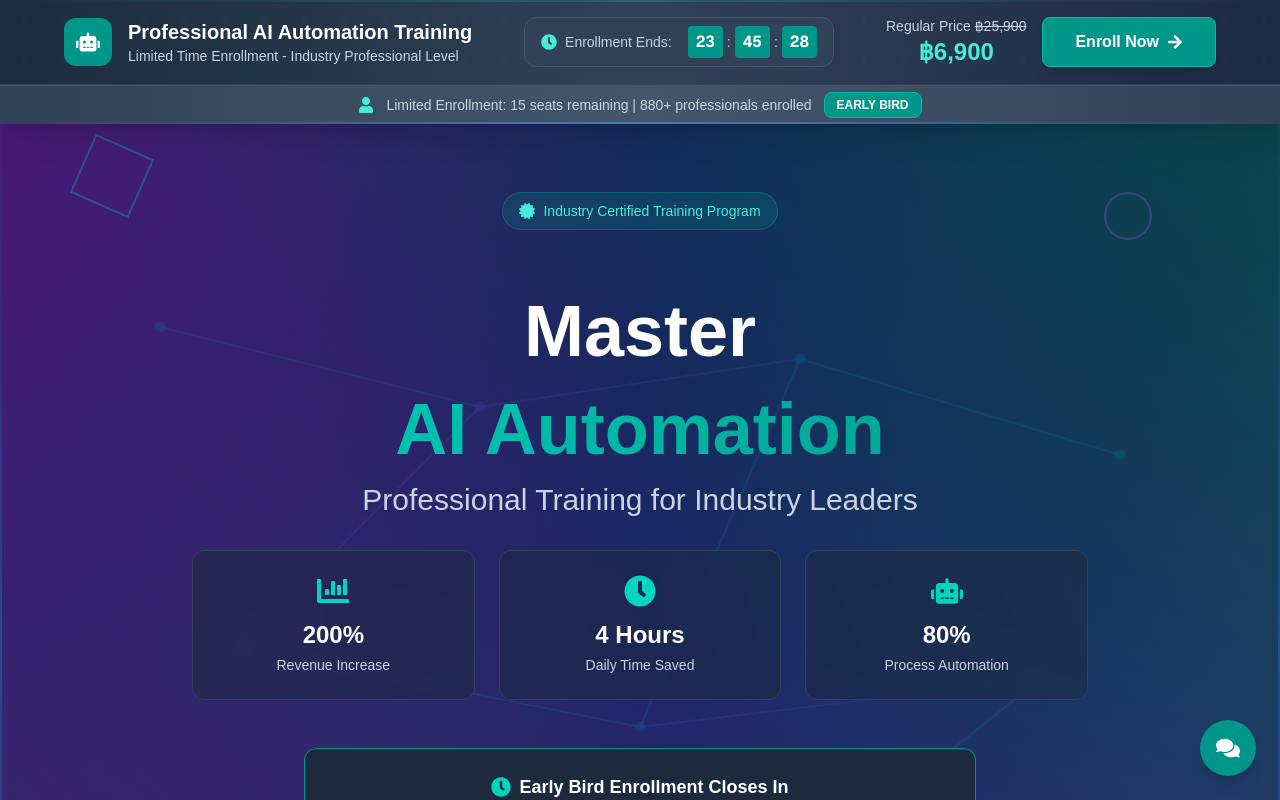
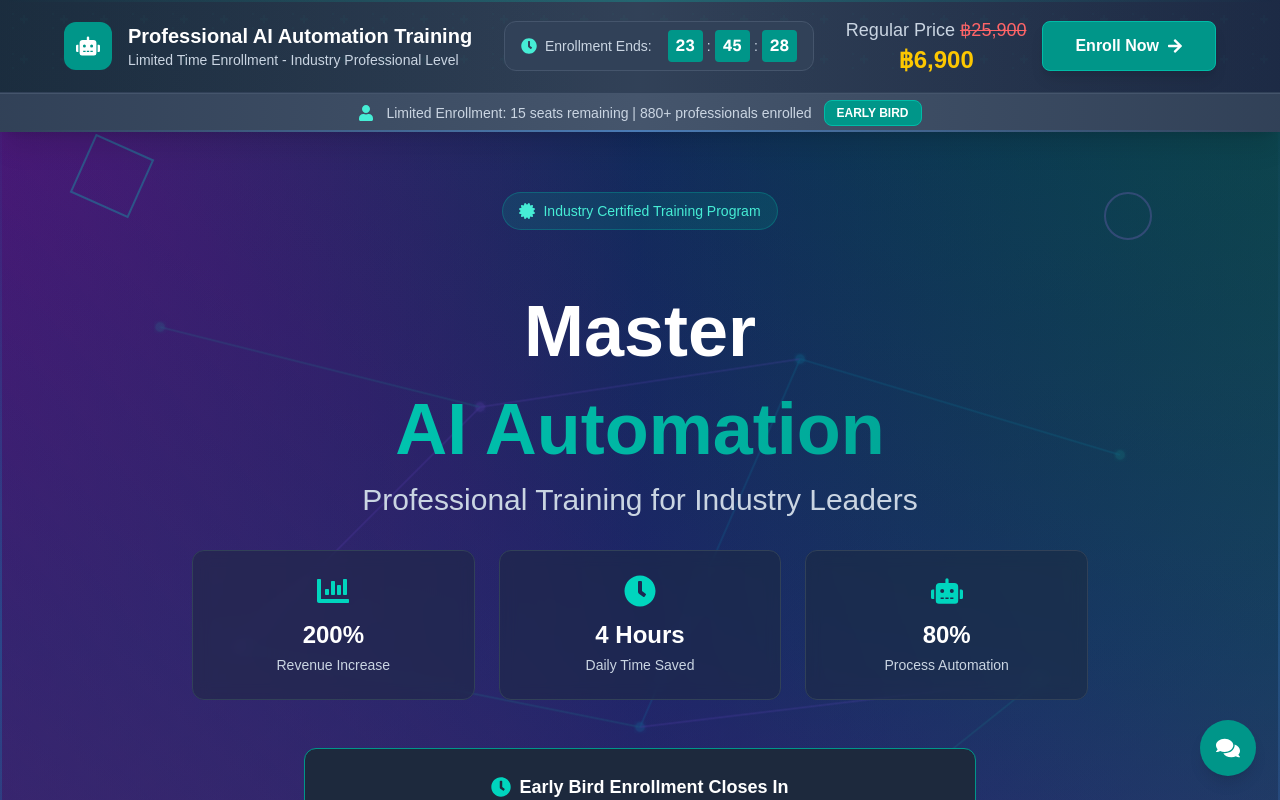
Before and after one commit to parintnk/sproutingtech-salepage, a Next.js app: page / in a window 1280 px wide. Shown: the top 800 px of the page. Built offline with nearby package versions, Linux system fonts and the light colour scheme.

Commit message:
update text colot

```diff
--- a/src/components/TestimonialCard.tsx
+++ b/src/components/TestimonialCard.tsx
@@ -31,7 +31,7 @@ const TestimonialCard: React.FC<TestimonialCardProps> = ({ testimonial }) => (
 
     <div className="flex mb-4">
       {[...Array(testimonial.rating)].map((_, i) => (
-        <FaStar key={i} className="w-5 h-5 text-teal-400" />
+        <FaStar key={i} className="w-5 h-5 text-yellow-600" />
       ))}
     </div>
 
--- a/src/hooks/useCountdown.ts
+++ b/src/hooks/useCountdown.ts
@@ -25,7 +25,6 @@ export const useCountdownTimer = () => {
       const parsedTime = JSON.parse(savedTime);
       setTimeLeft(parsedTime);
     }
-
     const timer = setInterval(() => {
       setTimeLeft(prev => {
         let newTime;
--- a/src/sections/PremiumBanner.tsx
+++ b/src/sections/PremiumBanner.tsx
@@ -112,8 +112,8 @@ const PremiumBanner: React.FC<PremiumBannerProps> = ({ timeLeft }) => {
             <div className="flex items-center gap-4">
               {/* Price */}
               <div className="text-center">
-                <div className="text-sm text-slate-300">{"Regular Price"} <span className="line-through">{"฿25,900"}</span></div>
-                <div className="text-2xl font-bold text-teal-300">{"฿6,900"}</div>
+                <div className="text-sm md:text-lg text-slate-300">{"Regular Price"} <span className="line-through text-red-400">{"฿25,900"}</span></div>
+                <div className="text-2xl font-bold text-yellow-400">{"฿6,900"}</div>
               </div>
 
               {/* CTA Button */}
```
